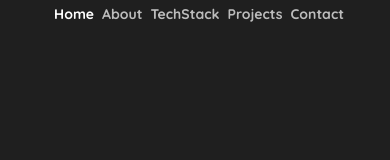
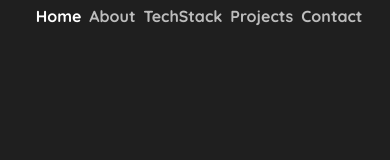
Before and after one commit to nithinK-142/nithin.me, a Next.js app: page / in a window 390 px wide. Shown: the top 160 px of the page. Built offline with nearby package versions, Linux system fonts and the light colour scheme.

Commit message:
update: navitems textsize increase.

```diff
--- a/app/components/Navbar.tsx
+++ b/app/components/Navbar.tsx
@@ -19,7 +19,7 @@ const Navbar = () => {
       </div>
       <div className="flex flex-wrap gap-2 sm:gap-4">
         <p
-          className={`block md:hidden text-sm sm:text-base ${
+          className={`block md:hidden nav-text ${
             pathname === "/" ? "opacity-100" : "opacity-70"
           }`}
         >
@@ -32,7 +32,7 @@ const Navbar = () => {
           return (
             <p
               key={item.path}
-              className={`font-medium text-sm sm:text-base ${
+              className={`nav-text ${
                 isActive ? "opacity-100" : "opacity-70"
               }`}
             >
--- a/app/globals.css
+++ b/app/globals.css
@@ -35,3 +35,7 @@
 .happy-icons {
   @apply w-auto h-8 hover:scale-110
 }
+
+.nav-text {
+  @apply text-base sm:text-lg
+}
```
